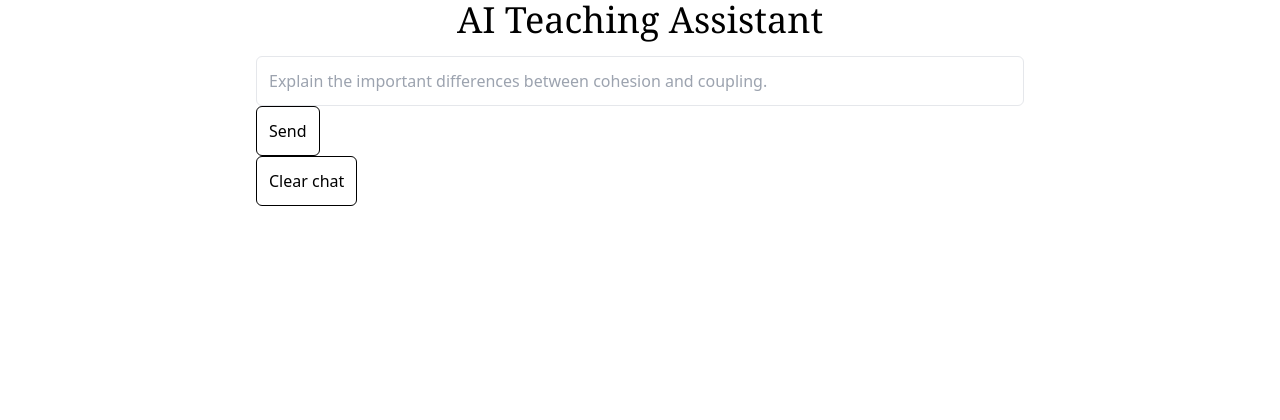
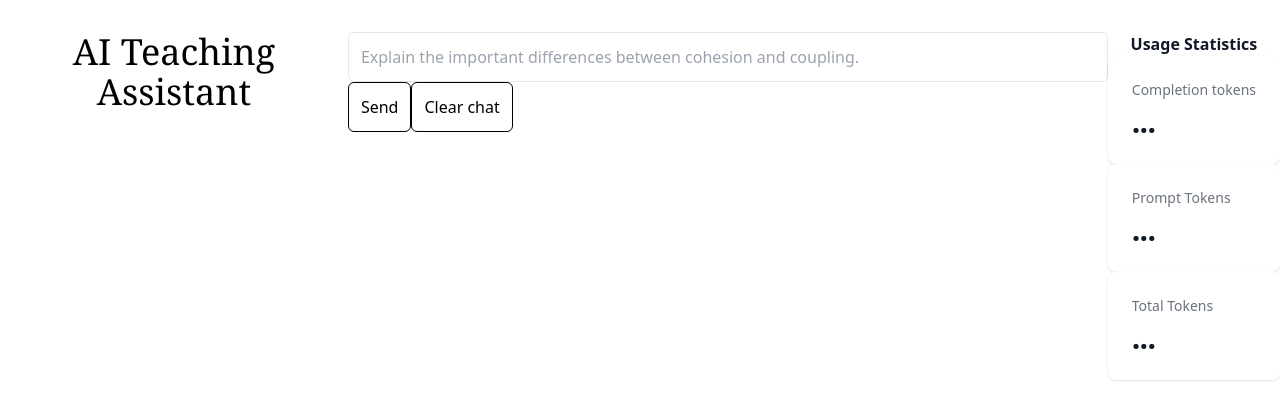
Before and after one commit to faroeq33/prg-8, a React (Vite) app in the folder client/: page / in a window 1280 px wide. Shown: the top 420 px of the page. Built offline with nearby package versions, Linux system fonts and the light colour scheme.

Commit message:
Add tokenusage, move types into seperate file, move chat into seperate file

```diff
--- /dev/null
+++ b/client/src/components/chatelements/Chat.tsx
@@ -0,0 +1,48 @@
+import { Message } from "@/types";
+
+function getIcon(role: string) {
+  switch (role) {
+    case "human":
+      return "👤";
+    case "ai":
+      return "🤖";
+    case "system":
+      return "🔊";
+    default:
+      return "🔊";
+  }
+}
+
+type ChatProps = {
+  messages: Message[];
+  className?: string;
+};
+
+export function Chat(props: ChatProps) {
+  if (!props.messages) return null;
+  return (
+    <>
+      <div className={props.className}>
+        <div className="bg-white rounded-md answer">
+          <div>
+            {props.messages.map((message, index) => {
+              return (
+                <div
+                  key={index}
+                  className={`p-4 odd:bg-gray-200 ${
+                    message.role === "human" ? "text-right" : "text-left"
+                  }`}
+                >
+                  <span className="font-bold capitalize">
+                    {getIcon(message.role)} {message.role}
+                  </span>
+                  : <span>{message.content}</span>
+                </div>
+              );
+            })}
+          </div>
+        </div>
+      </div>
+    </>
+  );
+}
--- a/client/src/components/chatelements/message.d.ts
+++ /dev/null
@@ -1,17 +0,0 @@
-declare type HumanMessage = {
-  role: "human";
-  content: string;
-};
-
-declare type AIMessage = {
-  role: "ai";
-  content: string;
-};
-
-declare type SystemMessage = {
-  role: "system";
-  content: string;
-};
-declare type Message = HumanMessage | AIMessage | SystemMessage;
-
-export type { Message, HumanMessage, AIMessage, SystemMessage };
--- /dev/null
+++ b/client/src/components/misc/MetaData.tsx
@@ -0,0 +1,45 @@
+import { ApiResponse } from "@/types";
+
+function MetaData(props: { metadata: ApiResponse["metadata"] }) {
+  const stats = [
+    {
+      name: "Completion tokens",
+      stat: props.metadata?.tokenUsage?.completionTokens || "...",
+    },
+    {
+      name: "Prompt Tokens",
+      stat: props.metadata?.tokenUsage?.promptTokens || "...",
+    },
+    {
+      name: "Total Tokens",
+      stat: props.metadata?.tokenUsage?.totalTokens || "...",
+    },
+  ];
+
+  return (
+    <>
+      <div className="flex flex-col">
+        <h3 className="text-base font-semibold leading-6 text-center text-gray-900">
+          Usage Statistics
+        </h3>
+        <dl>
+          {stats.map((item) => (
+            <div
+              key={item.name}
+              className="px-4 py-5 overflow-hidden bg-white rounded-lg shadow sm:p-6"
+            >
+              <dt className="text-sm font-medium text-gray-500 truncate">
+                {item.name}
+              </dt>
+              <dd className="mt-1 text-3xl font-semibold tracking-tight text-gray-900">
+                {item.stat}
+              </dd>
+            </div>
+          ))}
+        </dl>
+      </div>
+    </>
+  );
+}
+
+export default MetaData;
--- a/client/src/pages/Home.tsx
+++ b/client/src/pages/Home.tsx
@@ -2,15 +2,16 @@ import { FormEvent, useState } from "react";
 import { useMutation, useQueryClient } from "@tanstack/react-query";
 import { ReactQueryDevtools } from "@tanstack/react-query-devtools";
 import Button from "../components/buttons/Button";
-import { ContainerNarrow } from "../components/layouts/Container";
-import { Message } from "../components/chatelements/message";
 import * as api from "../queries/api";
+import { ApiResponse, Message } from "../types";
 import {
   clearChatHistory,
   getChatHistory,
   saveChatHistory,
 } from "@/utils/chatHistory";
 import { H1 } from "@/components/typography/H1";
+import MetaData from "@/components/misc/MetaData";
+import { Chat } from "@/components/chatelements/Chat";
 
 const defaultMessages: Message[] = getChatHistory();
 
@@ -48,12 +49,12 @@ export default function Home() {
 
     // send the question to the server
     messagesMutation.mutate(messages, {
-      onSettled(data) {
-        // Save ai response
-        const aiResponseJson = data.message as Message;
-        // console.log("aiResponseJson", aiResponseJson);
+      onSettled(data: ApiResponse) {
+        const aiResponseJson = data.message;
+        console.log("aiResponseJson", aiResponseJson);
 
-        messages.push(aiResponseJson);
+        // add ai message to messages array
+        messages.push({ role: "ai", content: aiResponseJson });
 
         // update messages in local storage
         saveChatHistory(messages);
@@ -63,6 +64,7 @@ export default function Home() {
 
   const clearChat = () => {
     clearChatHistory();
+
     const pastMessages = getChatHistory();
     console.log(pastMessages);
 
@@ -71,14 +73,15 @@ export default function Home() {
 
   return (
     <>
-      <ContainerNarrow>
-        <H1 className="pb-4 text-center text-black capitalize ">
+      <div className="flex justify-center my-8">
+        <H1 className="pb-4 text-center text-black capitalize">
           AI teaching assistant
         </H1>
+        <div className="container mx-auto w-[800px]">
+          <div className="flex flex-col items-center justify-center">
             <Chat messages={messages} />
+          </div>
           <form onSubmit={onSubmit}>
-          <div className="">
-            <div className="col-1">
             <input
               type="text"
               name="question"
@@ -88,58 +91,16 @@ export default function Home() {
               onChange={(event) => setQuestion(event.target.value)}
               value={question}
             />
-            </div>
             <Button disabled={messagesMutation.isPending} type="submit">
               Send
             </Button>
+            <Button onClick={clearChat}>Clear chat</Button>
+          </form>
         </div>
-        </form>
-        <Button onClick={clearChat}>Clear chat</Button>
+        <MetaData metadata={messagesMutation?.data?.metadata} />
+      </div>
 
-        {/* <pre>messages: {JSON.stringify(messages, null, 2)}</pre> */}
-        {/* <pre> messagesMutation: {JSON.stringify(messagesMutation?.data, null, 2)} </pre> */}
-      </ContainerNarrow>
       <ReactQueryDevtools initialIsOpen />
     </>
   );
 }
-function getIcon(role: string) {
-  switch (role) {
-    case "human":
-      return "👤";
-    case "ai":
-      return "🤖";
-    case "system":
-      return "🔊";
-    default:
-      return "🔊";
-  }
-}
-function Chat(props: { messages: Message[] }) {
-  if (!props.messages) return null;
-  return (
-    <>
-      <div className="self-end col-2">
-        <div className="bg-white rounded-md answer">
-          <div>
-            {props.messages.map((message, index) => {
-              return (
-                <div
-                  key={index}
-                  className={`p-4 odd:bg-gray-200 ${
-                    message.role === "human" ? "text-right" : "text-left"
-                  }`}
-                >
-                  <span className="font-bold capitalize">
-                    {getIcon(message.role)} {message.role}
-                  </span>
-                  : <span>{message.content}</span>
-                </div>
-              );
-            })}
-          </div>
-        </div>
-      </div>
-    </>
-  );
-}
--- /dev/null
+++ b/client/src/types.ts
@@ -0,0 +1,32 @@
+export type ApiResponse = {
+  message: string;
+  metadata: Metadata;
+};
+
+export type Metadata = {
+  tokenUsage: TokenUsage;
+  finish_reason: string;
+};
+
+export type TokenUsage = {
+  completionTokens: number;
+  promptTokens: number;
+  totalTokens: number;
+};
+
+export type HumanMessage = {
+  role: "human";
+  content: string;
+};
+
+export type AIMessage = {
+  role: "ai";
+  content: string;
+};
+
+export type SystemMessage = {
+  role: "system";
+  content: string;
+};
+
+export type Message = HumanMessage | AIMessage | SystemMessage;
--- a/client/src/utils/chatHistory.ts
+++ b/client/src/utils/chatHistory.ts
@@ -1,4 +1,4 @@
-import { Message } from "../components/chatelements/message";
+import { Message } from "@/types";
 
 function getChatHistory() {
   const chatHistory = localStorage.getItem("myChatHistory");
```
Also changed, not shown: 2 other files (tests, documents, lock files or other folders). Lines whose indentation alone changed are shown as unchanged.
